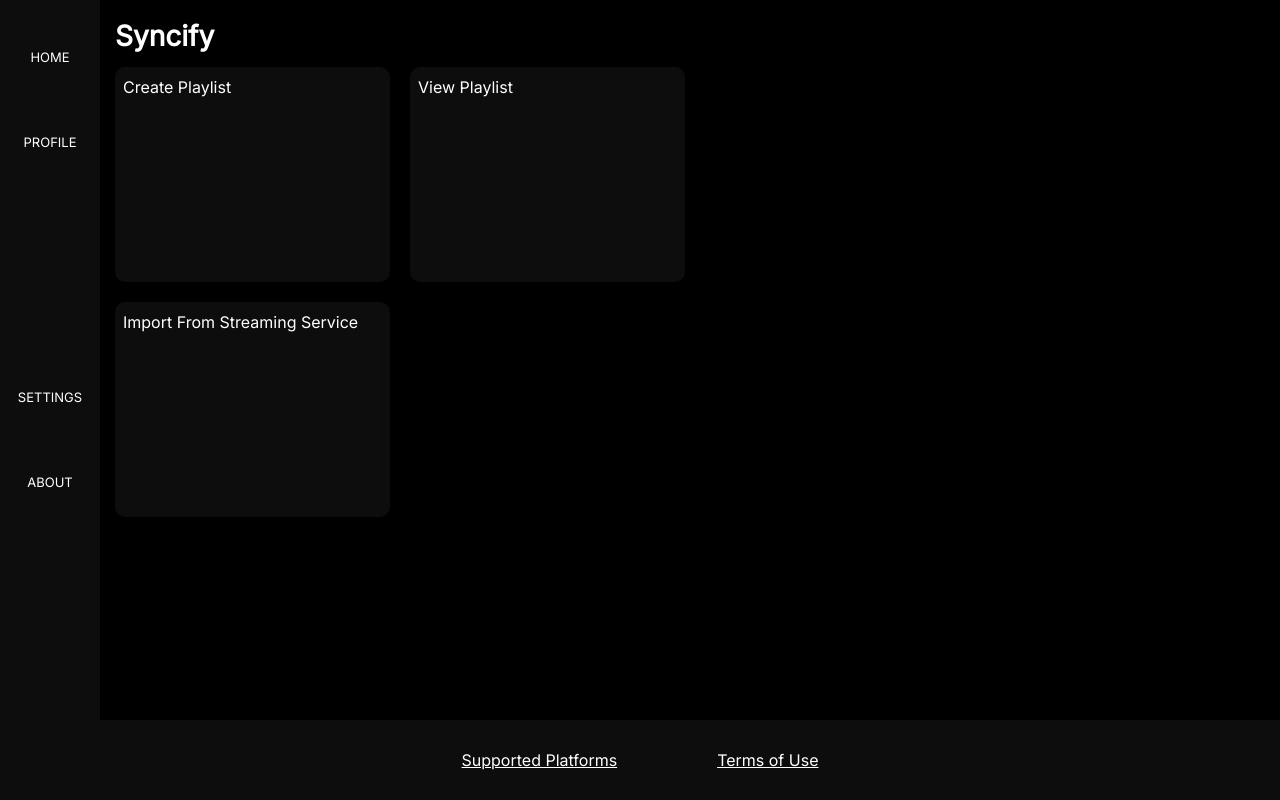
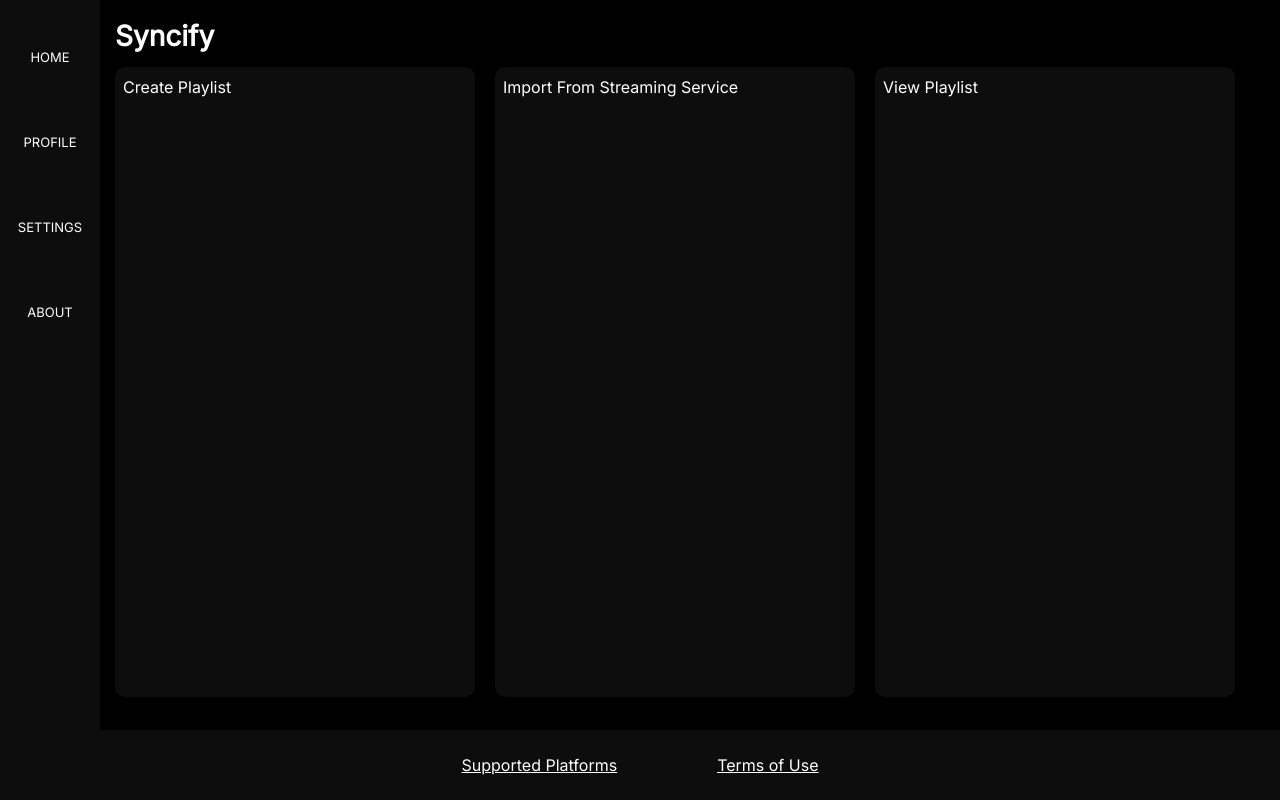
Before and after one commit to oleedee/Syncify, a React (Vite) app: page / in a window 1280 px wide. Built offline with nearby package versions, Linux system fonts and the light colour scheme; some icons are missing.

Commit message:
Style changes.

```diff
--- a/src/App.css
+++ b/src/App.css
@@ -1,11 +1,17 @@
 @import url('https://fonts.googleapis.com/css?family=Inter');
 
+html, body {
+  overflow: hidden;
+}
+
 .App {
-  display: flex;
-  flex-direction: column;
-  width: 100vw;
-  height: 100vh;
+  display: grid;
+  height: 100dvh;
+  grid-template-rows: 1fr auto;
+  grid-template-columns: 1fr;
   background-color: #000000;
+  scrollbar-color: rgb(118, 117, 117) #0D0D0D;
+  overflow: hidden
 }
 
 .page-wrapper {
@@ -20,7 +26,7 @@
   color:white;
   font-family: 'Inter';
   padding: 15px;
-  overflow: hidden;
+  overflow-y: auto;
   min-height: 0;
 }
 
@@ -33,7 +39,7 @@
 .HomeContents {
   display: flex;
   flex-wrap: wrap;
-  flex-direction: column;
+  flex-direction: row;
   align-content: flex-start;
   height: 100%;
   gap: 0px 20px;
@@ -51,10 +57,19 @@
   justify-content: flex-start;
   align-items: flex-start;
   height: 215px;
-  width: 275px;
+  width: 250px;
   border-radius: 10px;
   overflow-y: auto;
   flex: 0 0 auto;
+}
+
+#Home .box {
+  height: 90%;
+  width: 360px;
+}
+
+#Home {
+  overflow-y: hidden;
 }
 
 .box:hover {
@@ -63,11 +78,12 @@
 }
 
 .Footer {
-  height: 10%;
+  height: 70px;
   background-color: #0D0D0D;
   display: flex;
   justify-content: center;
   align-items: center;
+  margin-top: auto;
 }
 
 .FooterContents {
@@ -113,7 +129,7 @@
 }
 
 .SidebarList .row:nth-child(2) {
-  margin-bottom: 180px;
+  margin-bottom: 30%px;
 }
 
 
@@ -241,6 +257,7 @@
   background-color: white;
 }
 
+
 .Centerbox {
   display: flex;
   flex-direction: column;
--- a/src/components/Home.jsx
+++ b/src/components/Home.jsx
@@ -7,7 +7,7 @@ function Home ()  {
     const navigate = useNavigate();
 
     return (
-        <div className = "Home">
+        <div className = "Home" id = "Home">
         <div className = "Title">Syncify</div>
             <ul className = "HomeContents">
                 {HomeContents.map((val, key) => {
```
